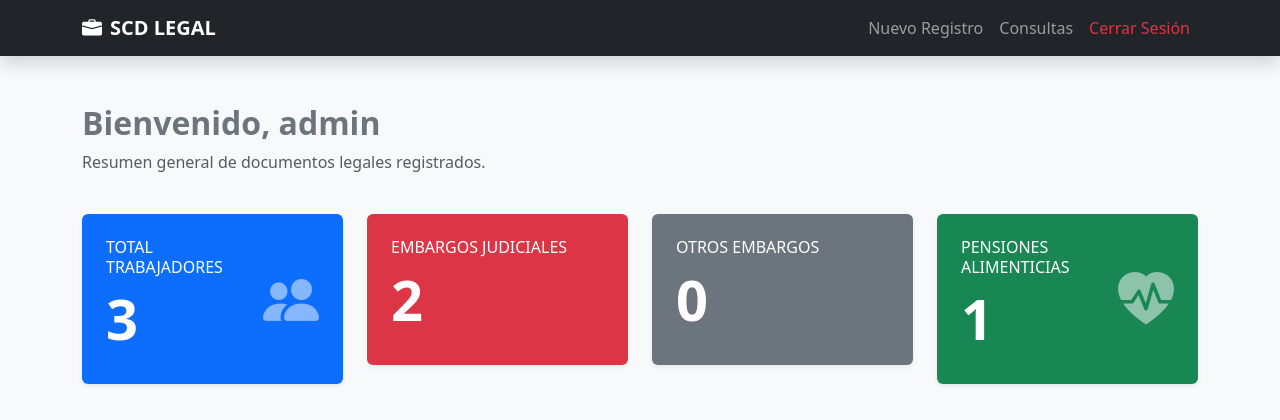
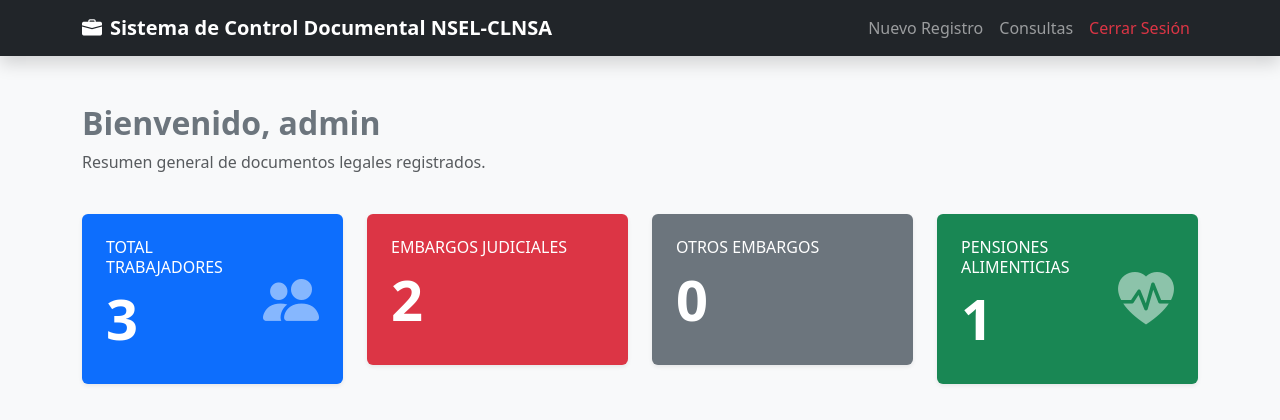
Before and after one commit to harvintellez/control_documental, a PHP site: page /panel.php in a window 1280 px wide. Shown: the top 420 px of the page. Run offline with PHP 8.4, Linux system fonts and the light colour scheme; a user stored in the database is signed in; data comes from the database, SQL or seed files in the repository.

Commit message:
Actualización del título de SCD a Sistema de Control Dc. NSEL-CLNSA

```diff
--- a/consulta.php
+++ b/consulta.php
@@ -12,7 +12,7 @@ $resultado = mysqli_query($conexion, $sql);
 <head>
     <meta charset="UTF-8">
     <meta name="viewport" content="width=device-width, initial-scale=1.0">
-    <title>SCD - Listado de Documentos</title>
+    <title>NSEL-CLNSA - Listado de Documentos</title>
     <link href="https://cdn.jsdelivr.net/npm/bootstrap@5.3.0/dist/css/bootstrap.min.css" rel="stylesheet">
     <link rel="stylesheet" href="https://cdn.jsdelivr.net/npm/bootstrap-icons@1.11.0/font/bootstrap-icons.css">
     <style>
@@ -26,7 +26,7 @@ $resultado = mysqli_query($conexion, $sql);
 
 <nav class="navbar navbar-expand-lg navbar-dark bg-dark shadow mb-4">
     <div class="container">
-        <a class="navbar-brand fw-bold" href="panel.php"><i class="bi bi-briefcase-fill me-2"></i>SCD LEGAL</a>
+        <a class="navbar-brand fw-bold" href="panel.php"><i class="bi bi-briefcase-fill me-2"></i>Sistema de Control Documental NSEL-CLNSA</a>
         <button class="navbar-toggler" type="button" data-bs-toggle="collapse" data-bs-target="#navbarNav">
             <span class="navbar-toggler-icon"></span>
         </button>
--- a/editar.php
+++ b/editar.php
@@ -49,7 +49,7 @@ if (isset($_POST['actualizar'])) {
 <html lang="es">
 <head>
     <meta charset="UTF-8">
-    <title>Editar Trabajador - SCD</title>
+    <title>Editar Trabajador - NSEL-CLSNA SCD</title>
     <link href="https://cdn.jsdelivr.net/npm/bootstrap@5.3.0/dist/css/bootstrap.min.css" rel="stylesheet">
     <link rel="stylesheet" href="https://cdn.jsdelivr.net/npm/bootstrap-icons@1.11.0/font/bootstrap-icons.css">
 </head>
--- a/index.php
+++ b/index.php
@@ -3,7 +3,7 @@
 <head>
     <meta charset="UTF-8">
     <meta name="viewport" content="width=device-width, initial-scale=1.0">
-    <title>Acceso al Sistema - Control Documental</title>
+    <title>Acceso al Sistema - Control Documental de NSEL-CLNSA</title>
     <link href="https://cdn.jsdelivr.net/npm/bootstrap@5.3.0/dist/css/bootstrap.min.css" rel="stylesheet">
     <link rel="stylesheet" href="https://cdn.jsdelivr.net/npm/bootstrap-icons@1.11.0/font/bootstrap-icons.css">
     <style>
--- a/panel.php
+++ b/panel.php
@@ -14,7 +14,7 @@ $total_pensiones = mysqli_fetch_assoc(mysqli_query($conexion, "SELECT COUNT(*) a
 <head>
     <meta charset="UTF-8">
     <meta name="viewport" content="width=device-width, initial-scale=1.0">
-    <title>Panel de Control - SCD</title>
+    <title>Panel de Control - Sistema Control Documental de NSEL-CLNSA</title>
     <link href="https://cdn.jsdelivr.net/npm/bootstrap@5.3.0/dist/css/bootstrap.min.css" rel="stylesheet">
     <link rel="stylesheet" href="https://cdn.jsdelivr.net/npm/bootstrap-icons@1.11.0/font/bootstrap-icons.css">
 </head>
@@ -22,7 +22,7 @@ $total_pensiones = mysqli_fetch_assoc(mysqli_query($conexion, "SELECT COUNT(*) a
 
 <nav class="navbar navbar-expand-lg navbar-dark bg-dark shadow">
     <div class="container">
-        <a class="navbar-brand fw-bold" href="panel.php"><i class="bi bi-briefcase-fill me-2"></i>SCD LEGAL</a>
+        <a class="navbar-brand fw-bold" href="panel.php"><i class="bi bi-briefcase-fill me-2"></i>Sistema de Control Documental NSEL-CLNSA</a>
         <div class="collapse navbar-collapse" id="navbarNav">
             <ul class="navbar-nav ms-auto">
                 <li class="nav-item"><a class="nav-link" href="registro.php">Nuevo Registro</a></li>
--- a/registro.php
+++ b/registro.php
@@ -6,7 +6,7 @@ include 'seguridad.php'; // Solo usuarios logueados pueden registrar
 <head>
     <meta charset="UTF-8">
     <meta name="viewport" content="width=device-width, initial-scale=1.0">
-    <title>SCD - Nuevo Registro</title>
+    <title>Sistema de Control Documental de NSEL-CLNSA - Nuevo Registro</title>
     <link href="https://cdn.jsdelivr.net/npm/bootstrap@5.3.0/dist/css/bootstrap.min.css" rel="stylesheet">
     <link rel="stylesheet" href="https://cdn.jsdelivr.net/npm/bootstrap-icons@1.11.0/font/bootstrap-icons.css">
     <style>
@@ -19,7 +19,7 @@ include 'seguridad.php'; // Solo usuarios logueados pueden registrar
 
 <nav class="navbar navbar-expand-lg navbar-dark bg-dark mb-5 shadow">
     <div class="container">
-        <a class="navbar-brand fw-bold" href="panel.php">SCD LEGAL</a>
+        <a class="navbar-brand fw-bold" href="panel.php"><i class="bi bi-briefcase-fill me-2"></i>Sistema de Control Documental NSEL-CLNSA</a>
         <div class="collapse navbar-collapse">
             <ul class="navbar-nav ms-auto">
                 <li class="nav-item"><a class="nav-link" href="panel.php">Inicio</a></li>
--- a/reporte_imprimible.php
+++ b/reporte_imprimible.php
@@ -95,7 +95,7 @@ $fecha_actual = date("d/m/Y H:i");
     <div class="card p-5 shadow-sm border-0">
         <div class="header-reporte d-flex justify-content-between align-items-start">
             <div>
-                <h1 class="fw-bold text-primary mb-0">SCD LEGAL</h1>
+                <h1 class="fw-bold text-primary mb-0"><i class="bi bi-briefcase-fill me-2"></i>SCD NSEL-CLNSA</h1>
                 <h4 class="text-secondary mb-1">Reporte de Control Documental</h4>
                 <p class="mb-0 small">
                     <strong>Filtro aplicado:</strong> <?php echo ($tipo_filtro == 'Todos') ? 'Todos los registros' : $tipo_filtro; ?>
@@ -153,7 +153,7 @@ $fecha_actual = date("d/m/Y H:i");
                 <div class="col-4">
                     <div class="firma-espacio"></div>
                     <p class="small fw-bold mb-0">Revisado por</p>
-                    <p class="small text-muted">Recursos Humanos / Legal</p>
+                    <p class="small text-muted">Capital Humano / Legal</p>
                 </div>
             </div>
         </div>
```
